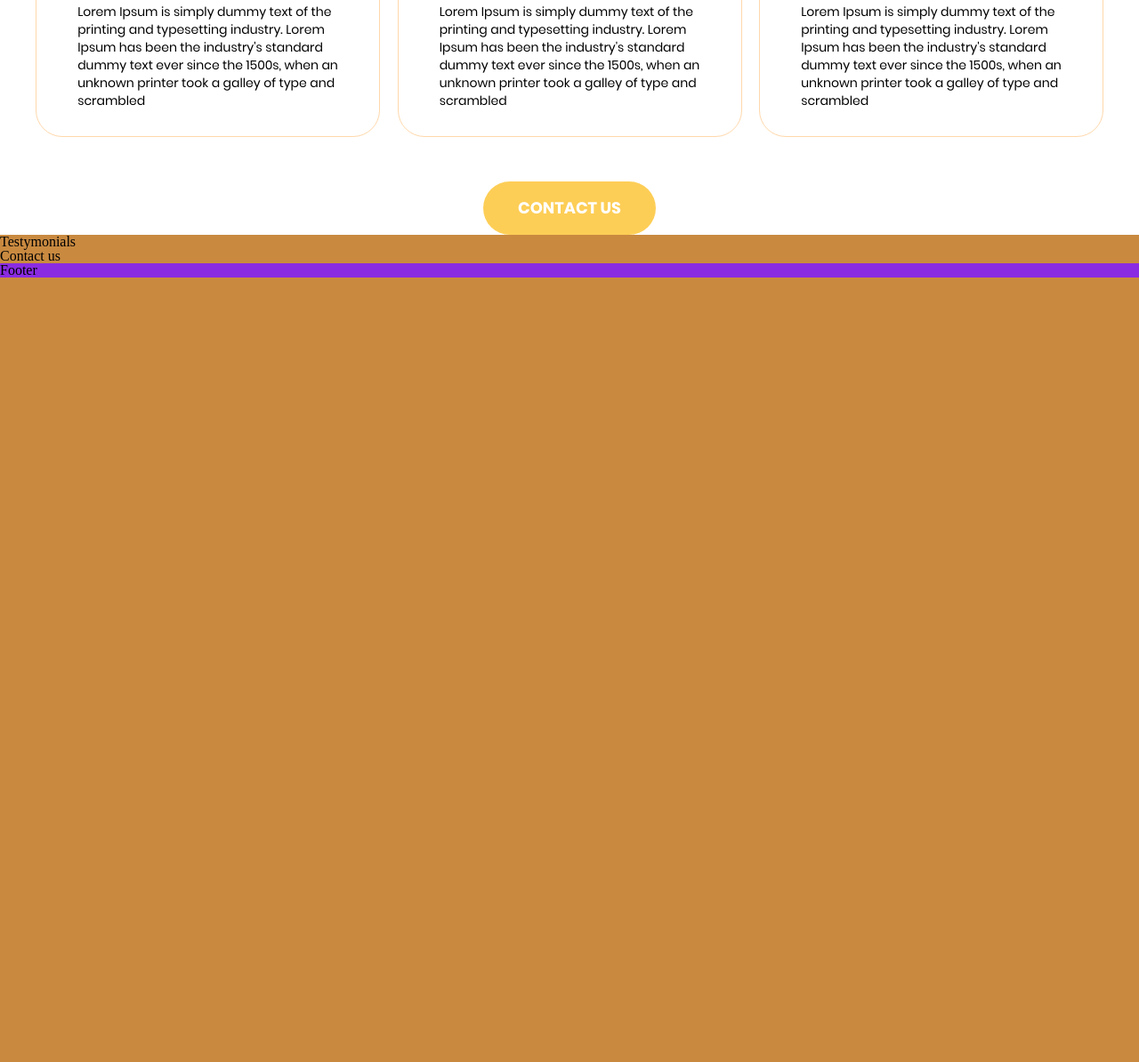
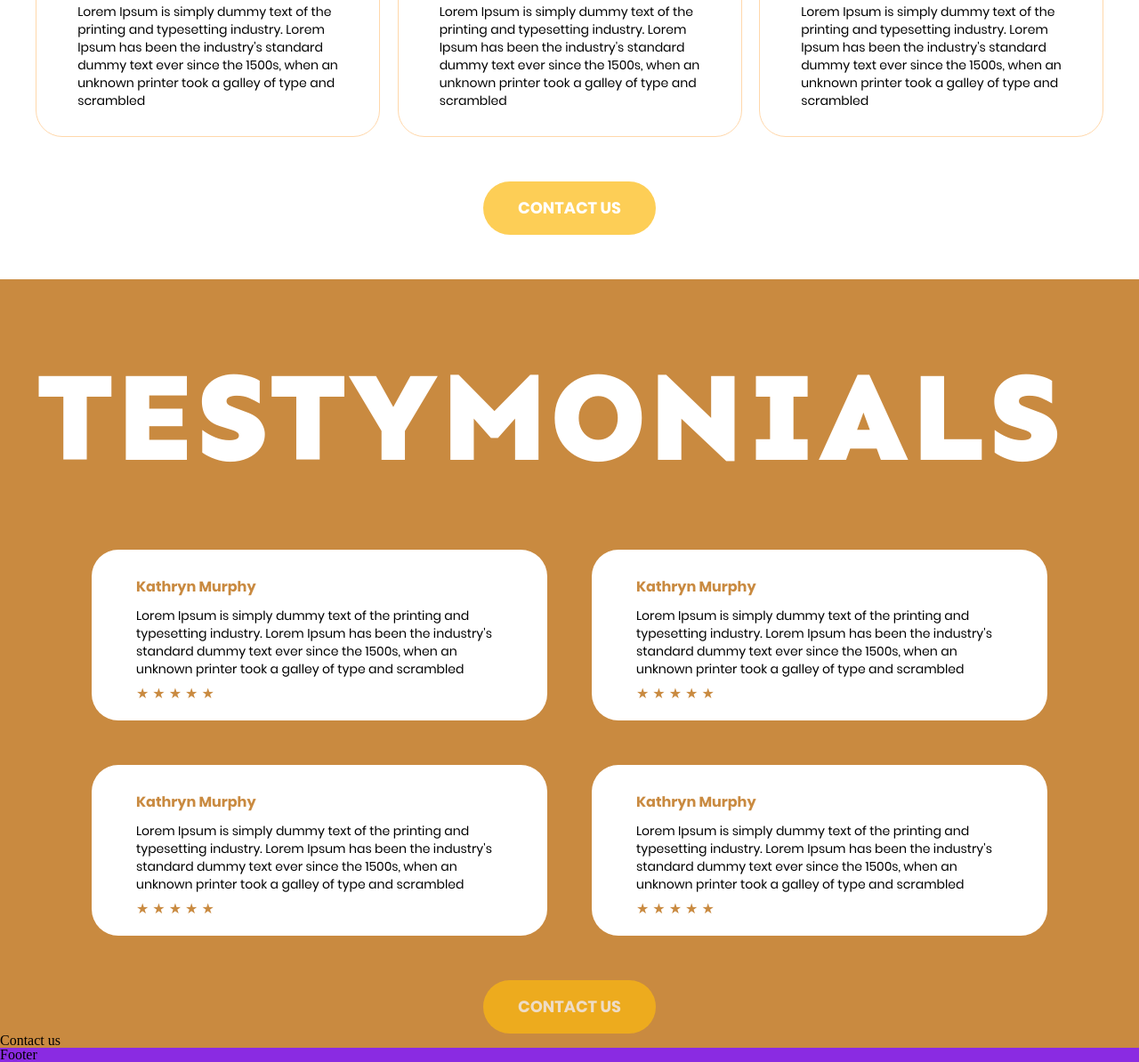
Before and after one commit to Sosa-chamberlain/Bakery, a website built with Parcel: page src/index.html in a window 1280 px wide. Shown: the part 3196-4390 px from the top of the page at 89% size. Before the commit the page ends 3508 px from the top, so only its background shows below. Built offline with nearby package versions, Linux system fonts and the light colour scheme; a web font is replaced by a local one.

Commit message:
секция testymonials

```diff
--- a/src/index.html
+++ b/src/index.html
@@ -16,6 +16,7 @@
     <link rel="stylesheet" href="./styles/how-we-work.scss" />
     <link rel="stylesheet" href="./styles/about-us.scss" />
     <link rel="stylesheet" href="./styles/services.scss" />
+    <link rel="stylesheet" href="./styles/testymonials.scss" />
     <link rel="stylesheet" href="./styles/typography.scss" />
     <link rel="stylesheet" href="./styles/button.scss" />
     <link rel="stylesheet" href="./styles/card.scss" />
@@ -142,7 +143,54 @@
         </div>
     </section>
 
-    <section>Testymonials</section>
+    <section class="testymonials grid">
+
+        <h1 class="testymonials__title title-primary">Testymonials</h1>
+
+        <ul class="testymonials__list">
+            <li class="testymonials__card card card--rating">
+                <div class="card__text">
+                <h2 class="title-secondary title-secondary--inverse">Kathryn Murphy</h2>
+                <p class="description description--small description--inverse">Lorem Ipsum is simply dummy text of the
+                    printing and typesetting industry. Lorem Ipsum has been the industry's standard dummy text ever
+                    since the 1500s, when an unknown printer took a galley of type and scrambled</p>
+                    <span class="rating">★ ★ ★ ★ ★</span>
+                </div>
+            </li>
+
+            <li class="testymonials__card card card--rating">
+                <div class="card__text">
+                <h2 class="title-secondary title-secondary--inverse">Kathryn Murphy</h2>
+                <p class="description description--small description--inverse">Lorem Ipsum is simply dummy text of the
+                    printing and typesetting industry. Lorem Ipsum has been the industry's standard dummy text ever
+                    since the 1500s, when an unknown printer took a galley of type and scrambled</p>
+                    <span class="rating">★ ★ ★ ★ ★</span>
+                </div>
+            </li>
+
+            <li class="testymonials__card card card--rating">
+                <div class="card__text">
+                <h2 class="title-secondary title-secondary--inverse">Kathryn Murphy</h2>
+                <p class="description description--small description--inverse">Lorem Ipsum is simply dummy text of the
+                    printing and typesetting industry. Lorem Ipsum has been the industry's standard dummy text ever
+                    since the 1500s, when an unknown printer took a galley of type and scrambled</p>
+                    <span class="rating">★ ★ ★ ★ ★</span>
+                </div>
+            </li>
+
+            <li class="testymonials__card card card--rating">
+                <div class="card__text">
+                <h2 class="title-secondary title-secondary--inverse">Kathryn Murphy</h2>
+                <p class="description description--small description--inverse">Lorem Ipsum is simply dummy text of the
+                    printing and typesetting industry. Lorem Ipsum has been the industry's standard dummy text ever
+                    since the 1500s, when an unknown printer took a galley of type and scrambled</p>
+                    <span class="rating">★ ★ ★ ★ ★</span>
+                </div>
+            </li>
+        </ul>
+
+        <button class="button button--center">CONTACT US</button>
+    </section>
 
     <section>Contact us</section>
 
--- a/src/styles/card.scss
+++ b/src/styles/card.scss
@@ -14,9 +14,17 @@
         gap: 10px;
         padding-top: 30px;
         padding-bottom: 30px;
+        max-width: 412px;
     }
 
     &__img {
         overflow: hidden;
     }
+
+    &--rating {
+        background-color: white;
+        width: 512px;
+        height: 192px;
+        border: none;
+    }
 }
--- a/src/styles/services.scss
+++ b/src/styles/services.scss
@@ -1,6 +1,7 @@
 .services {
     background-color: white;
     padding-top: 108px;
+    padding-bottom: 50px;
 
     &__title {
         text-align: center;
--- /dev/null
+++ b/src/styles/testymonials.scss
@@ -0,0 +1,16 @@
+.testymonials {
+    padding-top: 86px;
+
+    &__title {
+        padding-bottom: 80px;
+    }
+
+    &__list {
+        display: flex;
+        flex-direction: row;
+        flex-wrap: wrap;
+        justify-content: center;
+        gap: 50px;
+        padding-bottom: 50px;
+    }
+}
--- a/src/styles/typography.scss
+++ b/src/styles/typography.scss
@@ -48,3 +48,7 @@
         color: black;
     }
 }
+
+.rating {
+    color: #C98A40;
+}
```
